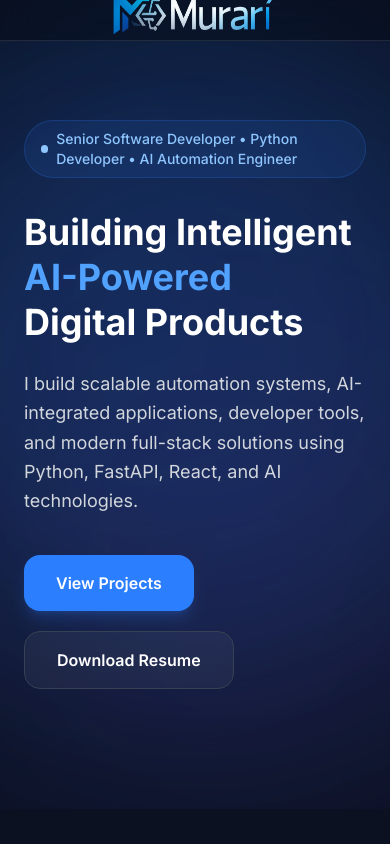
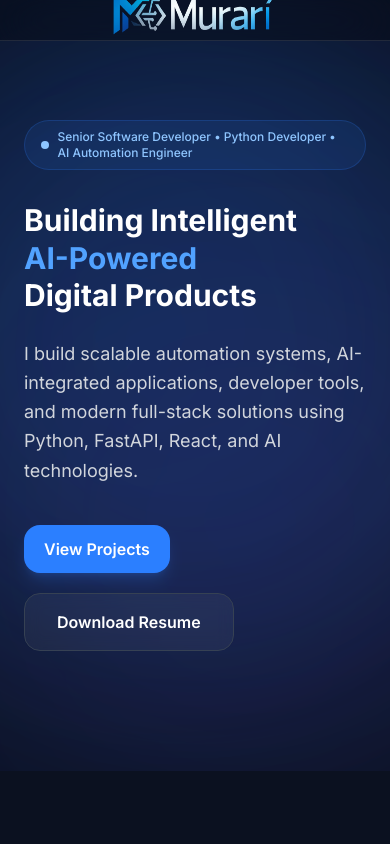
Before and after one commit to Murari2209/ai-engineer-portfolio, a Next.js app: page / in a window 390 px wide. Shown: the top 844 px of the page. Built offline with nearby package versions, Linux system fonts and the light colour scheme.

Commit message:
hero section update

```diff
--- a/sections/hero/HeroSection.tsx
+++ b/sections/hero/HeroSection.tsx
@@ -15,20 +15,20 @@ export default function HeroSection() {
       <div className="absolute bottom-0 left-0 w-125 h-125 bg-purple-500/10 blur-[150px] rounded-full" />
 
       <Container>
-  <div className="relative z-10 grid lg:grid-cols-[1.4fr_0.8fr] gap-12">
+  <div className="relative z-10 grid grid-cols-1 lg:grid-cols-2 gap-12">
 
     {/* LEFT COLUMN */}
     <div>
 
-      <div className="inline-flex items-center gap-2 border border-blue-500/20 bg-blue-500/10 px-4 py-2 rounded-full mb-8">
+      <div className="inline-flex items-center gap-2 border border-blue-500/20 bg-blue-500/10 px-4 py-2 rounded-full mb-8 max-w-full">
         <div className="w-3 h-2 bg-blue-300 rounded-full" />
 
-        <p className="text-blue-300 text-sm font-medium">
+        <p className="text-blue-300 text-xs md:text-sm font-medium">
           Senior Software Developer • Python Developer • AI Automation Engineer
         </p>
       </div>
 
-      <h1 className="text-4xl md:text-6xl lg:text-5xl font-bold leading-tight mb-6">
+      <h1 className="text-3xl md:text-6xl lg:text-5xl font-bold leading-tight mb-6">
         Building Intelligent
 
         <span className="block text-blue-400">
@@ -47,7 +47,7 @@ export default function HeroSection() {
       <div className="flex flex-wrap gap-5">
         <a
           href="#projects"
-          className="inline-flex bg-blue-500 hover:bg-blue-500 transition-all duration-300 px-8 py-4 rounded-2xl font-semibold shadow-lg shadow-blue-500/20 hover:scale-105"
+          className="inline-flex bg-blue-500 hover:bg-blue-500 transition-all duration-300 px-5 py-3 md:px-8 md:py-4 rounded-2xl font-semibold shadow-lg shadow-blue-500/20 hover:scale-105"
         >
           View Projects
         </a>
@@ -86,6 +86,7 @@ export default function HeroSection() {
             border
             border-white/10
             object-cover
+            hidden lg:flex
 
           "
         />
```
